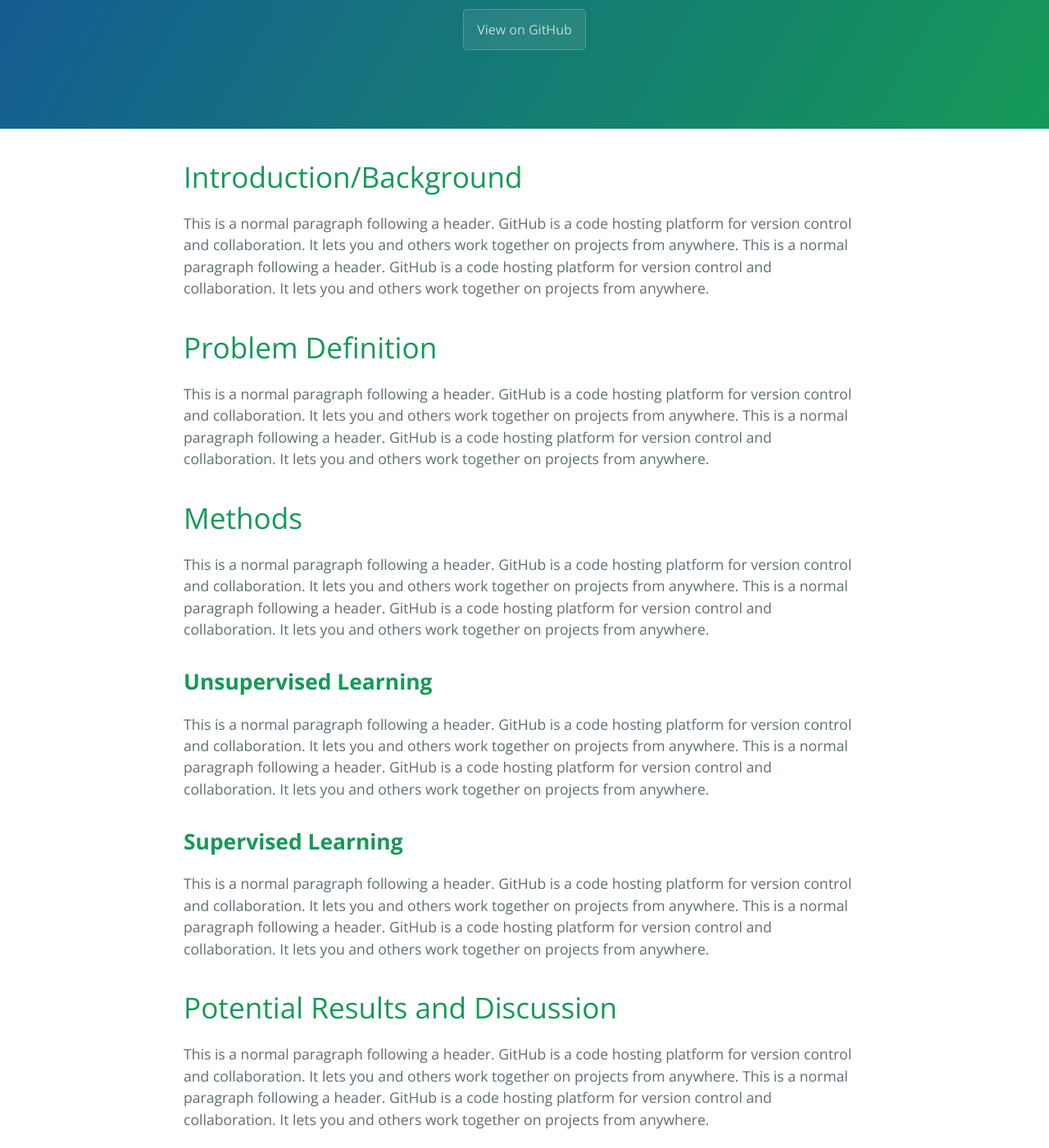
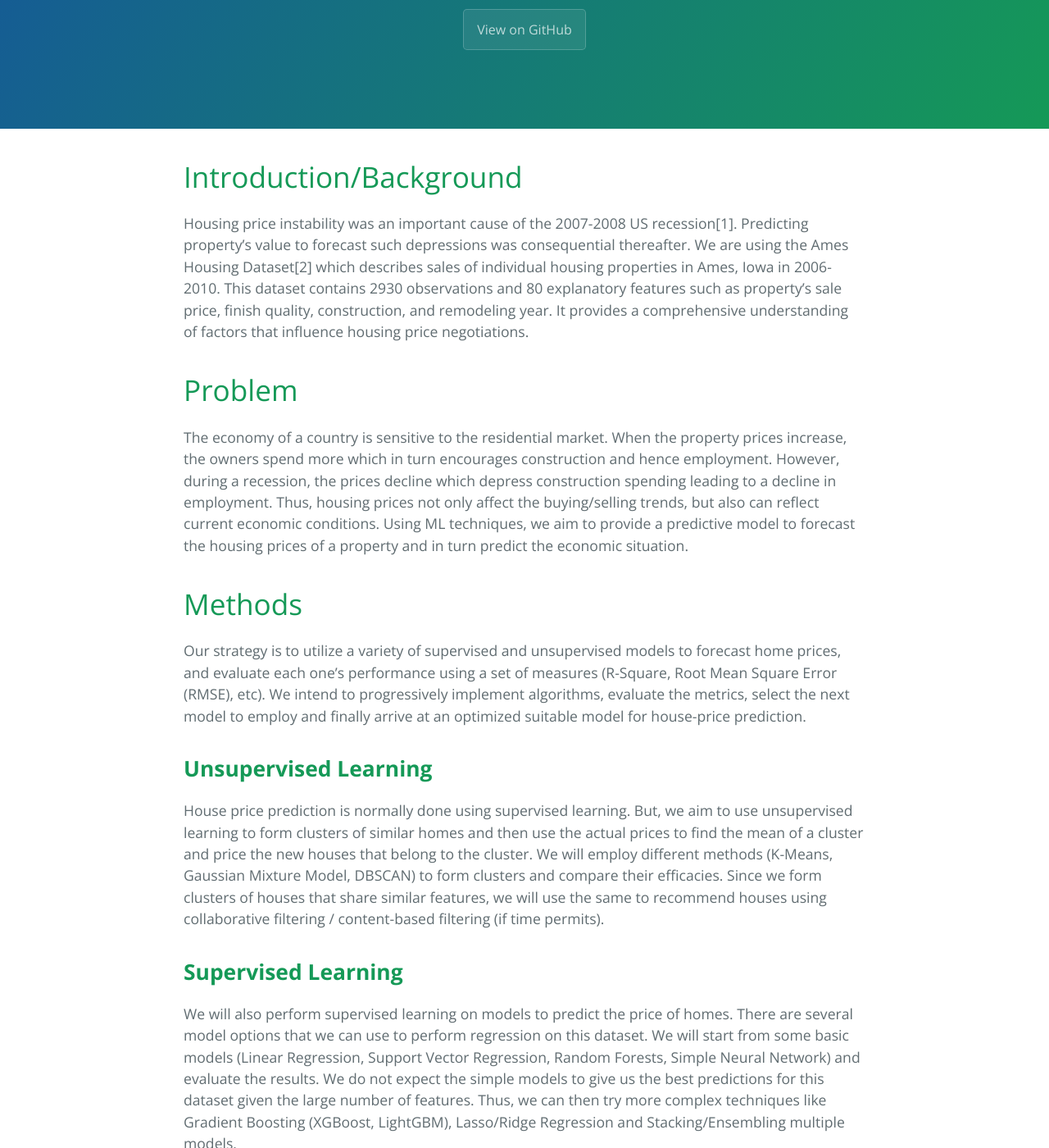
Before and after one commit to shrutipatel11/priceRecommentation, a Jekyll site: the page built from docs/index.md, in a window 1280 px wide and 1400 px high, scrolled down 226 px. Shown: the whole window at 82% size. Built offline with Jekyll 4.4.1, drawn with Linux system fonts in a browser that asks for light colours; some of the changed text lies outside the part shown.

Commit message:
Final proposal

```diff
--- a/docs/index.md
+++ b/docs/index.md
@@ -5,27 +5,32 @@ description: Aayushi Agarwal, Anirudh Heda, Dhruv Garg, Navdha Agarwal, Shruti P
 ---
 
 # Introduction/Background
-This is a normal paragraph following a header. GitHub is a code hosting platform for version control and collaboration. It lets you and others work together on projects from anywhere. This is a normal paragraph following a header. GitHub is a code hosting platform for version control and collaboration. It lets you and others work together on projects from anywhere.
+Housing price instability was an important cause of the 2007-2008 US recession[1]. Predicting property’s value to forecast such depressions was consequential thereafter. We are using the Ames Housing Dataset[2] which describes sales of individual housing properties in Ames, Iowa in 2006-2010. This dataset contains 2930 observations and 80 explanatory features such as property’s sale price, finish quality, construction, and remodeling year. It provides a comprehensive understanding of factors that influence housing price negotiations.
 
-# Problem Definition
-This is a normal paragraph following a header. GitHub is a code hosting platform for version control and collaboration. It lets you and others work together on projects from anywhere. This is a normal paragraph following a header. GitHub is a code hosting platform for version control and collaboration. It lets you and others work together on projects from anywhere.
+
+# Problem
+The economy of a country is sensitive to the residential market. When the property prices increase, the owners spend more which in turn encourages construction and hence employment. However, during a recession, the prices decline which depress construction spending leading to a decline in employment. Thus, housing prices not only affect the buying/selling trends, but also can reflect current economic conditions. Using ML techniques, we aim to provide a predictive model to forecast the housing prices of a property and in turn predict the economic situation.
 
 # Methods
-This is a normal paragraph following a header. GitHub is a code hosting platform for version control and collaboration. It lets you and others work together on projects from anywhere. This is a normal paragraph following a header. GitHub is a code hosting platform for version control and collaboration. It lets you and others work together on projects from anywhere.
+Our strategy is to utilize a variety of supervised and unsupervised models to forecast home prices, and evaluate each one's performance using a set of measures (R-Square, Root Mean Square Error (RMSE), etc). We intend to progressively implement algorithms, evaluate the metrics, select the next model to employ and finally arrive at an optimized suitable model for house-price prediction.
+
 
 ## **Unsupervised Learning**
-This is a normal paragraph following a header. GitHub is a code hosting platform for version control and collaboration. It lets you and others work together on projects from anywhere. This is a normal paragraph following a header. GitHub is a code hosting platform for version control and collaboration. It lets you and others work together on projects from anywhere.
+House price prediction is normally done using supervised learning. But, we aim to use unsupervised learning to form clusters of similar homes and then use the actual prices to find the mean of a cluster and price the new houses that belong to the cluster.
+We will employ different methods (K-Means, Gaussian Mixture Model, DBSCAN) to form clusters and compare their efficacies. Since we form clusters of houses that share similar features, we will use the same to recommend houses using collaborative filtering / content-based filtering (if time permits).
+
 
 ## **Supervised Learning**
-This is a normal paragraph following a header. GitHub is a code hosting platform for version control and collaboration. It lets you and others work together on projects from anywhere. This is a normal paragraph following a header. GitHub is a code hosting platform for version control and collaboration. It lets you and others work together on projects from anywhere.
+We will also perform supervised learning on models to predict the price of homes. There are several model options that we can use to perform regression on this dataset. We will start from some basic models (Linear Regression, Support Vector Regression, Random Forests, Simple Neural Network) and evaluate the results. We do not expect the simple models to give us the best predictions for this dataset given the large number of features. Thus, we can then try more complex techniques like Gradient Boosting (XGBoost, LightGBM), Lasso/Ridge Regression and Stacking/Ensembling multiple models.
 
 # Potential Results and Discussion
-This is a normal paragraph following a header. GitHub is a code hosting platform for version control and collaboration. It lets you and others work together on projects from anywhere. This is a normal paragraph following a header. GitHub is a code hosting platform for version control and collaboration. It lets you and others work together on projects from anywhere.
+Through extensive data pre-processing and feature extraction, we seek to select the most relevant features from among the 80 to reduce the dimensionality for our models. Using these selected features, we employ supervised and unsupervised learning to perform prediction of house prices. If time permits, we also seek to evaluate the generalizability of our model on other house price datasets with similar features.
+
 
 # References
-1.  This is an ordered list following a header.
-2.  This is an ordered list following a header.
-3.  This is an ordered list following a header.
+1.  Congressional Research Service: Introduction to U.S. Economy: Housing Market- https://sgp.fas.org/crs/misc/IF11327.pdf. 2021 May 3;
+2.  De Cock D. Ames, Iowa: Alternative to the Boston housing data as an end of semester regression project. Journal of Statistics Education. 2011 Nov 1;19(3)
+3.  Lee, Anthony J.T.; Lin, Ming-Chih; Kao, Rung-Tai; and Chen, Kuo-Tay, "An Effective Clustering Approach to Stock Market Prediction" (2010). PACIS 2010 Proceedings. 54.
 
 # Timeline
 The detailed timeline can be found in [Gantt Chart](https://docs.google.com/spreadsheets/d/1az16wonnse66ozJ7zGFMCuXEZcn8mAw1/edit?usp=sharing&ouid=105426710738045720116&rtpof=true&sd=true)
@@ -39,3 +44,16 @@ The detailed timeline can be found in [Gantt Chart](https://docs.google.com/spre
 | Implement Unsupervised Learning Models and Analysis          | 11/18 - 11/30     |
 | Model Comparisons and Analysis                               | 11/30 - 12/4      |
 | Final Proposal & Presentation                                | 12/4 - 12/6       |
+
+# Contribution
+| Process                           | Name      |
+|:----------------------------------|:----------|
+| Problem Selection                 | All       |
+|Introduction & Background          | Navdha    |
+|Problem Definition                 | Navdha    |
+|Methods (Supervised)               | Dhruv     |
+|Methods (Unupervised)              | Anirudh   |
+|Potential Results & Discussion     | Aayushi   |
+|Presentation                       | All       |
+|Video Recording                    | Shruti    |
+|GitHub Page                        | Shruti    |
```
Also changed, not shown: docs/README.md.
